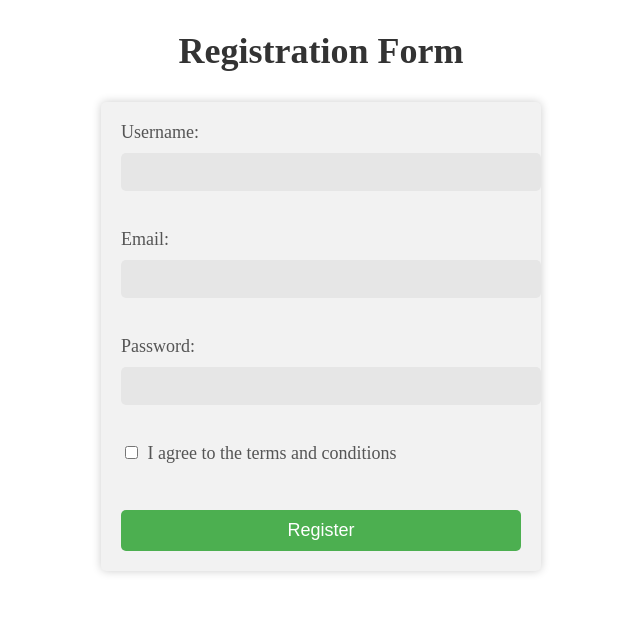
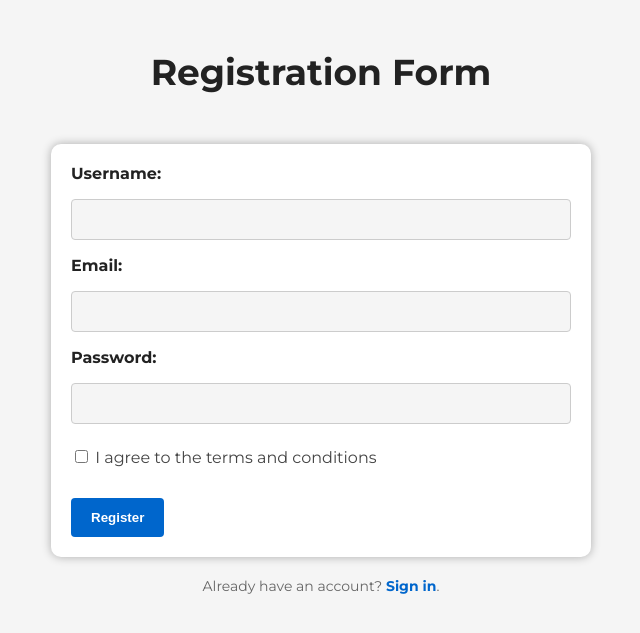
Before and after one commit to prathamesh9009/ZeroDayVul, a Flask app: page /reg in a window 1280 px wide. Shown: the top 633 px of the page, without its empty margins (319-959 px from the left). Run offline with Flask 3, Linux system fonts and the light colour scheme; some libraries are stand-ins or nearby versions.

Commit message:
New Changes with UI

```diff
--- a/pythonprojectdbs-master/templates/reg.html
+++ b/pythonprojectdbs-master/templates/reg.html
@@ -1,89 +1,106 @@
 <!DOCTYPE html>
 <html>
 <head>
-	<title>Registration Form</title>
+	<title>Registration</title>
+	<meta name="viewport" content="width=device-width, initial-scale=1.0">
 	<style>
-		/* Form container */
-form {
-  width: 400px;
-  margin: 0 auto;
-  padding: 20px;
-  background-color: #f2f2f2;
-  border-radius: 5px;
-  box-shadow: 0px 0px 10px rgba(0, 0, 0, 0.2);
+		body {
+			font-family: 'Montserrat', sans-serif;
+			background-color: #f5f5f5;
+			color: #444;
 		}
-
-/* Form headings */
 		h2 {
 			text-align: center;
 			font-size: 36px;
+			color: #222;
+			margin-top: 50px;
+		}
+		form {
+			max-width: 500px;
+			margin: 0 auto;
+			padding: 20px;
+			background-color: #fff;
+			border-radius: 10px;
+			box-shadow: 0 0 10px rgba(0,0,0,0.3);
+		}
+		input[type=text], input[type=email], input[type=password] {
+			width: 100%;
+			padding: 12px;
+			border: none;
+			border-radius: 4px;
+			box-sizing: border-box;
+			margin-top: 6px;
+			margin-bottom: 16px;
+			background-color: #f5f5f5;
 			color: #333;
+			border: 1px solid #ccc;
 		}
-
-/* Form labels */
+		input[type=checkbox] {
+			margin-top: 10px;
+			margin-bottom: 16px;
+			background-color: #f5f5f5;
+			color: #333;
+			border: none;
+		}
+		input[type=submit] {
+			background-color: #0066cc;
+			color: #fff;
+			padding: 12px 20px;
+			border: none;
+			border-radius: 4px;
+			cursor: pointer;
+			font-weight: bold;
+			transition: all 0.3s ease-in-out;
+		}
+		input[type=submit]:hover {
+			background-color: #0052a5;
+		}
 		label {
+			font-weight: bold;
 			display: block;
 			margin-bottom: 10px;
-  font-size: 18px;
-  color: #555;
+			color: #222;
 		}
-
-/* Form input fields */
-input[type="text"],
-input[type="email"],
-input[type="password"] {
-  width: 100%;
-  padding: 10px;
-  margin-bottom: 20px;
-  border-radius: 5px;
-  border: none;
-  background-color: #e6e6e6;
-  color: #333;
-  font-size: 16px;
+		.login-box {
+			display: flex;
+			flex-direction: column;
+			align-items: center;
+			margin-top: 50px;
 		}
-
-/* Form checkbox */
-label input[type="checkbox"] {
-  display: inline-block;
-  margin-right: 5px;
+		p {
+			margin-top: 20px;
+			font-size: 14px;
+			color: #666;
+			text-align: center;
 		}
-
-/* Form submit button */
-input[type="submit"] {
-  display: block;
-  width: 100%;
-  padding: 10px;
-  border-radius: 5px;
-  border: none;
-  background-color: #4CAF50;
-  color: #fff;
-  font-size: 18px;
-  cursor: pointer;
-  transition: background-color 0.3s ease-in-out;
+		a {
+			color: #0066cc;
+			text-decoration: none;
+			font-weight: bold;
+			transition: all 0.3s ease-in-out;
 		}
-
-input[type="submit"]:hover {
-  background-color: #3e8e41;
+		a:hover {
+			color: #0052a5;
 		}
 	</style>
+	<link href="https://fonts.googleapis.com/css?family=Montserrat:400,700&display=swap" rel="stylesheet">
 </head>
 <body>
 	<h2>Registration Form</h2>
+	<div class="login-box">
 		<form method="post" action="/register">
 			<label for="username">Username:</label>
-		<input type="text" id="username" name="username" required><br><br>
+			<input type="text" id="username" name="username" required>
 
 			<label for="email">Email:</label>
-		<input type="email" id="email" name="email" required><br><br>
+			<input type="email" id="email" name="email" required>
 
 			<label for="password">Password:</label>
-		<input type="password" id="password" name="password" required><br><br>
+			<input type="password" id="password" name="password" required>
 
-		<label>
 			<input type="checkbox" name="terms" required> I agree to the terms and conditions
 			</label><br><br>
 
 			<input type="submit" value="Register">
 		</form>
-</body>
-</html>
+		<p>Already have an account? <a href="index.html">Sign in</a>.</p>
```
Also changed, not shown: pythonprojectdbs-master/templates/style.css (+108 -56 lines). Lines whose indentation alone changed are shown as unchanged.
